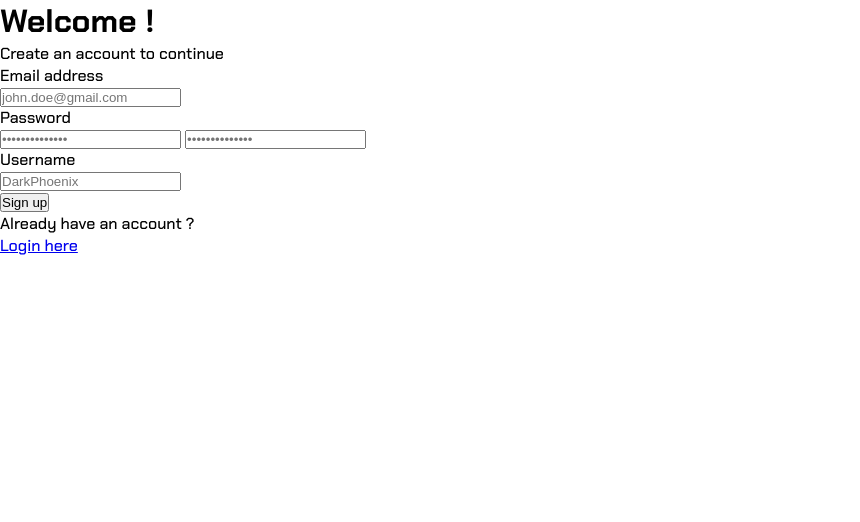
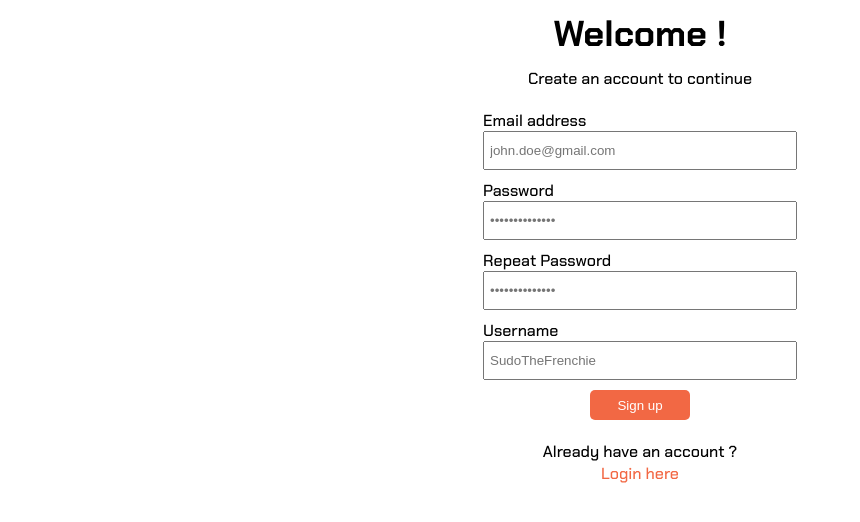
Before and after one commit to NathanGrigne/php_blog, a PHP site: page /register.php in a window 1280 px wide. Shown: the part 50-572 px from the top of the page, without its empty margins (0-860 px from the left). Run offline with PHP 8.4, Linux system fonts and the light colour scheme; some libraries are stand-ins or nearby versions.

Commit message:
add some files :sparkles:

```diff
--- a/includes/delete.php
+++ b/includes/delete.php
@@ -1,6 +1,6 @@
 <?php
     // Include
-    include './config.php';
+    include '/config.php';
 
     // Retrieve id and delete comment
     $id_tv_shows = (int)$_GET['id_tv_show'];
--- a/includes/header.php
+++ b/includes/header.php
@@ -17,7 +17,13 @@
             <div class="access">
                 <?php
                     if($_SESSION){
+                        $query = $pdo->query('SELECT id FROM users WHERE username ="'.$_SESSION['username'].'"');
+                        $id_user = $query->fetchAll();
                         ?>
+                            <a class="account" href="account.php?id_account=<?= $id_user[0]->id ?>">
+                                <h3 class="username-header"><?= $_SESSION['username'] ?></h3>
+                                <svg width="24" height="24" viewBox="0 0 24 24"><path fill="#ffffff" d="M12 0c-6.627 0-12 5.373-12 12s5.373 12 12 12 12-5.373 12-12-5.373-12-12-12zm7.753 18.305c-.261-.586-.789-.991-1.871-1.241-2.293-.529-4.428-.993-3.393-2.945 3.145-5.942.833-9.119-2.489-9.119-3.388 0-5.644 3.299-2.489 9.119 1.066 1.964-1.148 2.427-3.393 2.945-1.084.25-1.608.658-1.867 1.246-1.405-1.723-2.251-3.919-2.251-6.31 0-5.514 4.486-10 10-10s10 4.486 10 10c0 2.389-.845 4.583-2.247 6.305z"/></svg>
+                            </a>
                             <a href="/logout.php">Log Out</a>
                         <?php
                     }
--- a/includes/register.php
+++ b/includes/register.php
@@ -1,51 +1,52 @@
 <?php include 'includes/header.php' ?>
 
-<div class="login_page">
-    <div class="login_container">
-        <div class="login_space">
+<div class="login-page">
+    <div class="login-container">
+        <div class="login-space">
             <h1>Welcome !</h1>
-            <p class="login_subtext">Create an account to continue</p>
-            <form action="#" method="post">
+            <p class="login-subtext">Create an account to continue</p>
+            <form class="login-form" action="#" method="post">
                 <div class="field autocomplete="off">
                     <label for="login">Email address</label>
                     <br>
-                    <input type="text" name="login" id="login" value="<?= !empty($_POST['login']) ? $_POST['login'] : '' ?>" placeholder="john.doe@gmail.com">
+                    <input class="input-text" type="text" name="login" id="login" value="<?= !empty($_POST['login']) ? $_POST['login'] : '' ?>" placeholder="john.doe@gmail.com">
                 </div>
 
                 <?php foreach ($messages['mail-error'] as $message): ?>
                     <div class="message error">
                         <?= $message; ?>
-                        <img src="<?= URL ?>assets/images/error.svg">
                     </div>
                 <?php endforeach; ?>
 
                 <div class="field">
                     <label for="password">Password</label>
                     <br>
-                    <input type="password" name="password" id="password" value="<?= !empty($_POST['password']) ? $_POST['password'] : '' ?>" placeholder="••••••••••••••">
-                    <input type="password" name="password2" id="password2" value="<?= !empty($_POST['password']) ? $_POST['password'] : '' ?>" placeholder="••••••••••••••">
+                    <input class="input-text" type="password" name="password" id="password" value="<?= !empty($_POST['password']) ? $_POST['password'] : '' ?>" placeholder="••••••••••••••">
+                    <br>
+                    <label for="password2">Repeat Password</label>
+                    <br>
+                    <input class="input-text" type="password" name="password2" id="password2" value="<?= !empty($_POST['password']) ? $_POST['password'] : '' ?>" placeholder="••••••••••••••">
                 </div>
 
                 <?php foreach ($messages['pwd-error'] as $message): ?>
                     <div class="message error">
                         <?= $message; ?>
-                        <img src="<?= URL ?>assets/images/error.svg">
                     </div>
                 <?php endforeach; ?>
 
                 <div class="field">
-                    <label for="login">Username</label>
+                    <label for="username">Username</label>
                     <br>
-                    <input type="text" name="username" id="username" value="<?= !empty($_POST['username']) ? $_POST['username'] : '' ?>" placeholder="DarkPhoenix">
+                    <input class="input-text" type="text" name="username" id="username" value="<?= !empty($_POST['username']) ? $_POST['username'] : '' ?>" placeholder="SudoTheFrenchie">
                 </div>
 
                 <div class="field">
-                    <input class="submit_button" type="submit" value="Sign up">
+                    <input class="submit-button" type="submit" value="Sign up">
                 </div>
             </form>
         <div class="new">
-            <p class="login_subtext">Already have an account ?</p>
-            <a href="<?= '/login.php' ?>">Login here</a>
+            <p class="login-subtext">Already have an account ?</p>
+            <a class="redirection" href="<?= '/login.php' ?>">Login here</a>
         </div>
     </div>
 </div>
--- a/style/style.css
+++ b/style/style.css
@@ -125,5 +125,170 @@ h2{
 .comments-container{
     display: flex;
     flex-direction: column;
-    margin: 2vh 0 10vh 10vw;
+    margin: 2vh 0 2vh 10vw;
 }
+
+.comment{
+    width: 600px;
+    height: 150px;
+    resize: none;
+    padding: 10px;
+    box-sizing: border-box;
+    font-family: 'Chakra Petch', sans-serif;
+    margin: 10px 0;
+}
+
+ul{
+    list-style: none;
+}
+
+.add-comment{
+    width: 100px;
+    height: 30px;
+    text-transform: uppercase;
+    font-family: 'Chakra Petch', sans-serif;
+    background: #f26844;
+    color: #FFFFFF;
+    border: none;
+    border-radius: 5px;
+}
+
+.list-comment:first-child{
+    border-top: 1px solid #f26844;
+}
+
+.list-comment{
+    border-bottom: 1px solid #f26844;
+    width: 40vw;
+    position: relative;
+    padding: 10px;
+    box-sizing: border-box;
+}
+
+.delete-comment{
+    text-decoration: none;
+    color: rgb(255, 0, 0);
+    position: absolute;
+    right: 10px;
+    top: calc(50% - 10px);
+}
+
+.form-add-comment{
+    margin: 20px 0;
+}
+
+.login-page{
+    display: flex;
+    flex-direction: column;
+    align-items: center;
+}
+
+.login-space h1{
+    font-size: 36px;
+    margin: 10px 0;
+    text-align: center;
+}
+
+.login-subtext{
+    text-align: center;
+}
+
+.login-form{
+    margin: 20px 0;
+}
+
+.login-form .input-text{
+    margin: 0 0 10px 0 ;
+    width: 300px;
+    height: 25px;
+    padding: 5px;
+}
+
+.submit-button{
+    width: 100px;
+    height: 30px;
+    border: none;
+    border-radius: 5px;
+    background: #f26844;
+    color: #FFFFFF;
+    margin-left: calc(50% - 50px);
+}
+
+.new{
+    text-align: center;
+}
+
+.redirection{
+    text-decoration: none;
+    color: #f26844;
+}
+
+.username-header{
+    color: #FFFFFF;
+}
+
+.account{
+    display: flex;
+}
+
+.account svg{
+    margin: 0 5px 0 10px;
+}
+
+.account h3:hover{
+    color: #f26844;
+}
+
+.add-tv-show{
+    display: flex;
+    align-items: center;
+    text-decoration: none;
+    color: #3c3c3c;
+    text-transform: uppercase;
+    width: 250px;
+    margin: 20px auto;
+    padding: 10px;
+    box-sizing: border-box;
+    border-radius: 5px;
+    background: #f26844;
+}
+
+.add-tv-show svg{
+    margin: 0 10px;
+}
+
+.add-tv-show-form{
+    display: flex;
+    flex-direction: column;
+    width: 314px;
+    margin: 10px auto;
+}
+
+.add-tv-show-form label{
+    font-size: 18px;
+    margin-bottom: -10px;
+}
+
+.add-tv-show-form .input-text{
+    margin: 0 0 10px 0 ;
+    width: 300px;
+    height: 25px;
+    padding: 5px;
+}
+
+.input-textarea{
+    resize: none;
+    width: 300px;
+    height: 150px;
+    padding: 5px;
+}
+
+.add-tv-show-form .submit-button-article{
+    width: 100px;
+    height: 30px;
+    border: none;
+    border-radius: 5px;
+    background: #f26844;
+    color: #FFFFFF;
+    margin-left: calc(50% - 50px);
+}
```
Also changed, not shown: account.php (added, +15 -0 lines), addarticle.php (added, +124 -0 lines), article.php (+14 -6 lines), includes/login.php (+11 -13 lines), index.php (+6 -5 lines).
